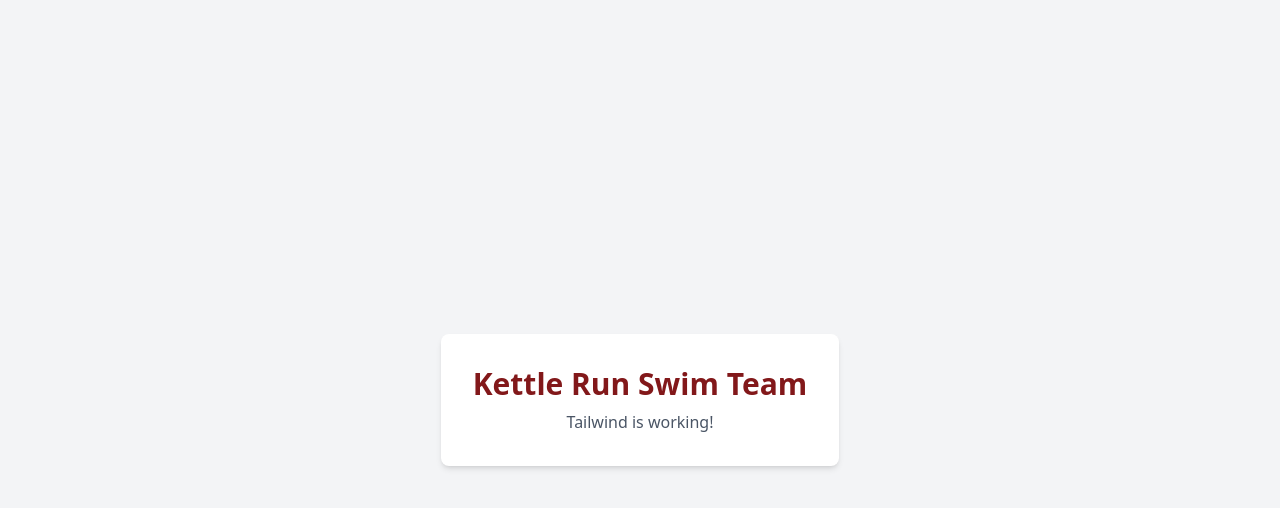
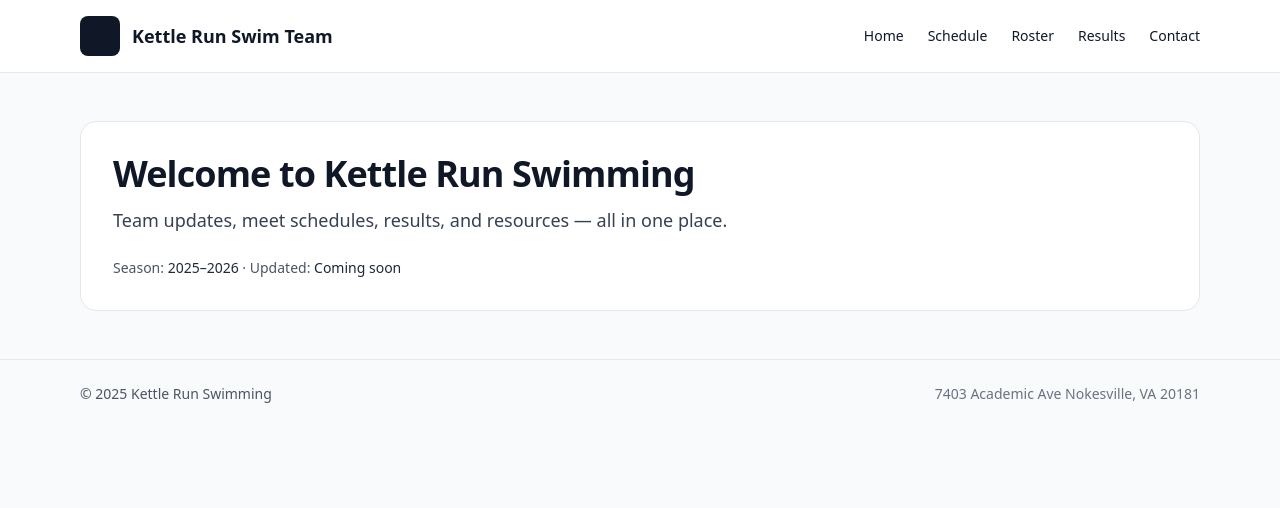
Before and after one commit to dalton-regenbogen/kettle-run-swimming, a website: page index.html in a window 1280 px wide. Drawn offline with Linux system fonts and the light colour scheme.

Commit message:
Add home page skeleton

```diff
--- a/index.html
+++ b/index.html
@@ -6,12 +6,63 @@
     <title>Kettle Run Swim Team</title>
     <link rel="stylesheet" href="./css/output.css" />
   </head>
-  <body class="bg-gray-100 min-h-screen flex items-center justify-center">
-    <div class="bg-white p-8 rounded-lg shadow-md text-center">
-      <h1 class="text-3xl font-bold text-red-900 mb-2">
-        Kettle Run Swim Team
-      </h1>
-      <p class="text-gray-600">Tailwind is working!</p>
-    </div>
+  <body class="min-h-screen bg-gray-50 text-gray-900">
+    <!-- Header -->
+    <header class="bg-white border-b border-gray-200">
+      <div class="max-w-6xl mx-auto px-4 py-4 flex items-center justify-between">
+        <a href="./index.html" class="flex items-center gap-3">
+          <div class="h-10 w-10 rounded-lg bg-gray-900"></div>
+          <div>
+            <div class="text-lg font-bold leading-tight">Kettle Run Swim Team</div>
+          </div>
+        </a>
+
+        <nav class="hidden md:flex items-center gap-6 text-sm font-medium">
+          <a class="hover:text-gray-700" href="./index.html">Home</a>
+          <a class="hover:text-gray-700" href="#">Schedule</a>
+          <a class="hover:text-gray-700" href="#">Roster</a>
+          <a class="hover:text-gray-700" href="#">Results</a>
+          <a class="hover:text-gray-700" href="#">Contact</a>
+        </nav>
+
+        <!-- Mobile navbar Menu -->
+        <div class="md:hidden">
+          <span class="text-sm text-gray600">Menu</span>
+        </div>
+      </div>
+    </header>
+
+    <!-- Main -->
+    <main>
+
+      <!-- Hero -->
+       <section class="max-w-6xl mx-auto px-4 py-12">
+        <div class="bg-white border border-gray-200 rounded-2xl p-8">
+          <div class="max-w-2xl">
+            <h1 class="text-3xl md:text-4xl font-bold tracking-tight">
+              Welcome to Kettle Run Swimming
+            </h1>
+            <p class="mt-3 text-gray-700 text-base md:text-lg">
+              Team updates, meet schedules, results, and resources — all in one place.
+            </p>
+            <div class="mt-6 text-sm text-gray-600">
+              Season: <span class="font-medium text-gray-800">2025–2026</span> ·
+              Updated: <span class="font-medium text-gray-800">Coming soon</span>
+            </div>
+          </div>
+        </div>
+       </section>
+    </main>
+
+    <!-- Footer -->
+    <footer class="border-t border-gray-200 bg white">
+      <div class="max-w-6xl mx-auto px-4 py-6 text-sm text-gray-600">
+        <div class="flex flex-col md:flex-row md:items-center md:justify-between gap-2">
+          <div>&copy; <span id="year">2025</span> Kettle Run Swimming</div>
+          <div class="text-gray-500">7403 Academic Ave Nokesville, VA 20181</div>
+        </div>
+      </div>
+    </footer>
+
   </body>
 </html>
```
Also changed, not shown: css/output.css, 2 other files.
